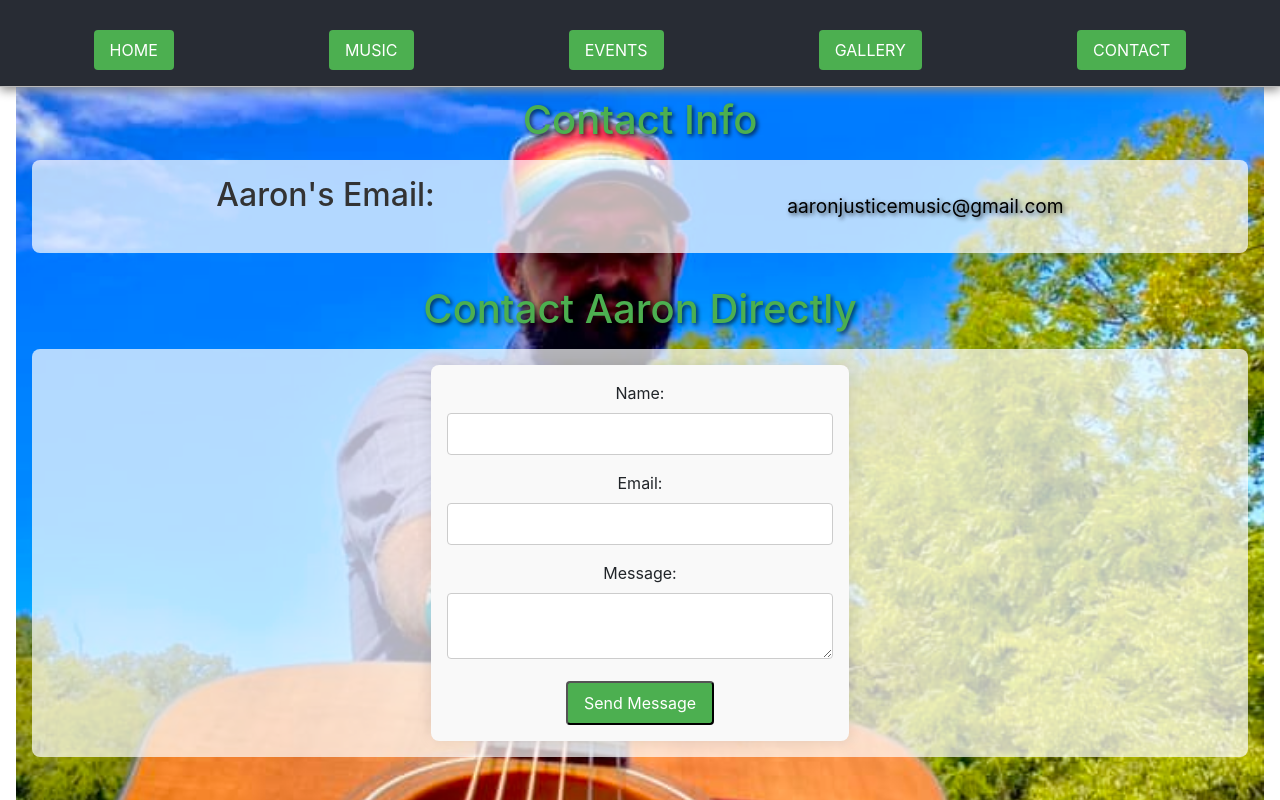
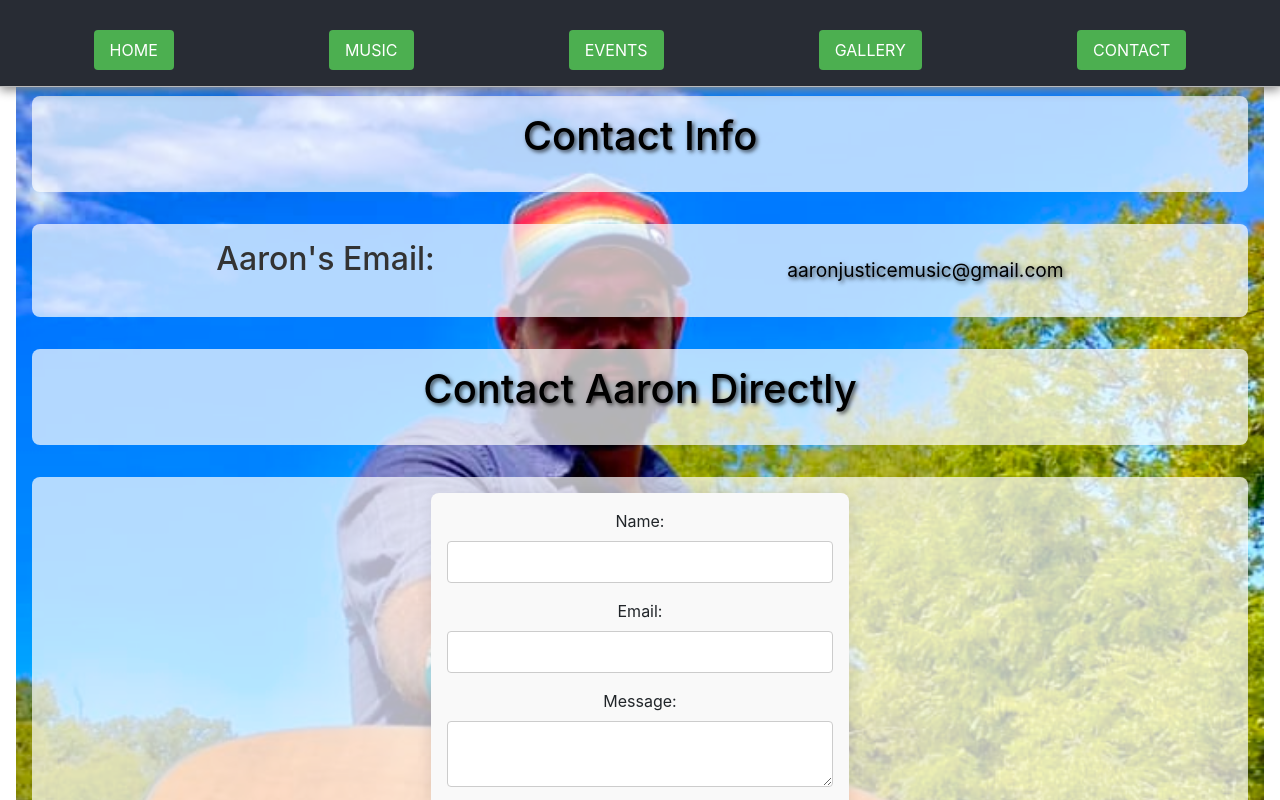
Before and after one commit to Vimaser/Aaron-Justice_Music, a React (Create React App) app: page /contact in a window 1280 px wide. Shown: the top 800 px of the page. Built offline with nearby package versions, Linux system fonts and the light colour scheme; no server answers.

Commit message:
css styling

```diff
--- a/src/components/Contact.js
+++ b/src/components/Contact.js
@@ -28,13 +28,16 @@ const Contact = () => {
 
   return (
     <div className="contact-background">
-      <h1>Contact Info</h1>
+      <section>
+        <h1>Contact Info</h1>
+      </section>
       <section>
         <h2>Aaron's Email:</h2>
         <p>aaronjusticemusic@gmail.com</p>
       </section>
-
-      <h1>Contact Aaron Directly</h1>
+      <section>
+        <h1>Contact Aaron Directly</h1>
+      </section>
       <section>
         <form onSubmit={handleSubmit}>
           <label htmlFor="name">Name:</label>
--- a/src/components/Events.js
+++ b/src/components/Events.js
@@ -23,7 +23,9 @@ const Events = () => {
 
   return (
     <div className="events-background">
+      <section>
       <h1>Upcoming Events</h1>
+      </section>
       <section>
         {events.length ? (
           events.map((event) => (
--- a/src/components/Gallery.js
+++ b/src/components/Gallery.js
@@ -70,7 +70,9 @@ const Gallery = () => {
         backgroundImage: `url(${backgroundImages[backgroundIndex]})`,
       }}
     >
-      <h1>Gallery</h1>
+      <section>
+        <h1>Gallery</h1>
+      </section>
       <section>
         {images.map((image, index) => (
           <figure key={index}>
--- a/src/components/Home.js
+++ b/src/components/Home.js
@@ -28,7 +28,9 @@ const Home = () => {
 
   return (
     <div className="home-background">
+      <section>
       <h1>Welcome to Aaron Justice Music!</h1>
+      </section>
       <section>
         <p>
           Aaron Justice is a talented musician known for his soulful tunes and
--- a/src/components/Music.js
+++ b/src/components/Music.js
@@ -21,7 +21,9 @@ const Music = () => {
   return (
     <div className="music-background">
       <div className="music-container">
+        <section>
         <h1>Music</h1>
+        </section>
         {musicList.map((music, index) => (
           <div key={index} className="music-item">
             <h2>{music.title}</h2>
--- a/src/components/css/Home.css
+++ b/src/components/css/Home.css
@@ -8,7 +8,7 @@ div {
     font-size: 2.5rem;
     margin-bottom: 1rem;
     text-align: center;
-    color: #4CAF50;
+    color: black;
     text-shadow: 2px 2px 4px rgba(0, 0, 0, 0.7);
   }
 
```
